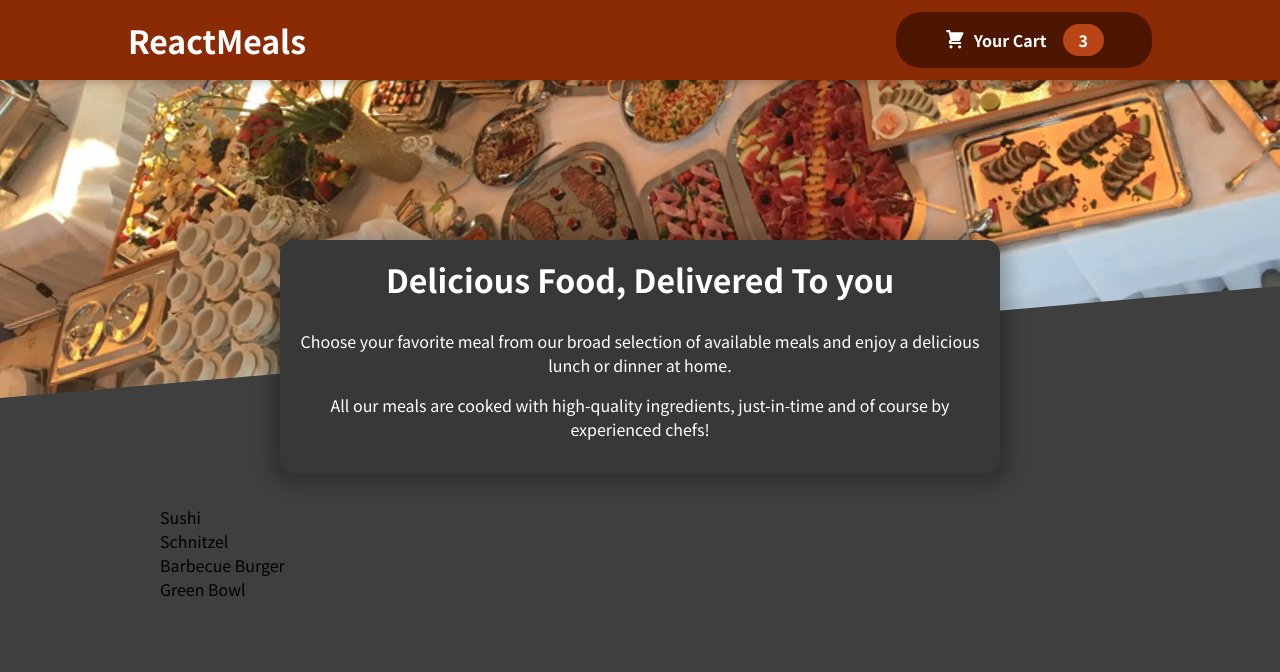
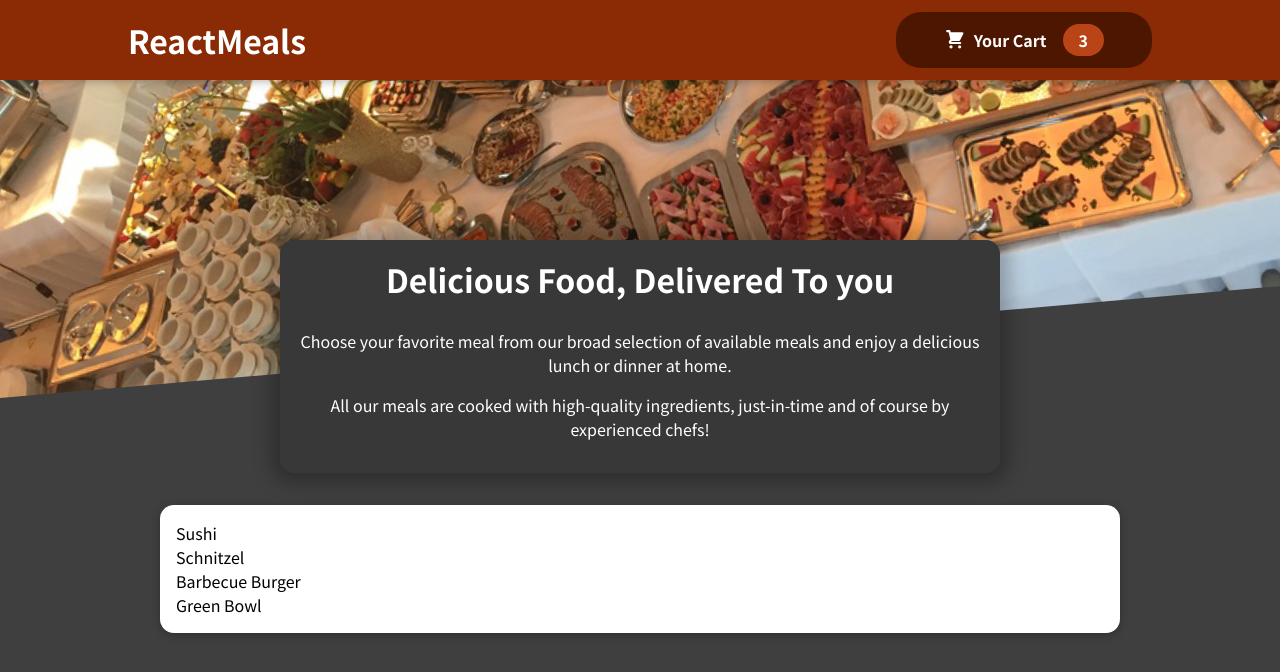
Before and after one commit to Dakota-Leonard/react-food-ordering-app, a React (Create React App) app: page / in a window 1280 px wide. Shown: the top 672 px of the page. Built offline with nearby package versions, Linux system fonts and the light colour scheme.

Commit message:
Wrap meal list in Card component and fix file name typos

```diff
--- a/src/components/Meals/AvailableMeals.js
+++ b/src/components/Meals/AvailableMeals.js
@@ -1,3 +1,4 @@
+import Card from '../UI/Card';
 import classes from './AvailableMeals.module.css';
 
 const DUMMY_MEALS = [
@@ -34,7 +35,9 @@ const AvailableMeals = () => {
 
   return (
     <section className={classes.meals}>
-      <ul>{mealsList}</ul>
+      <Card>
+        <ul>{mealsList}</ul>
+      </Card>
     </section>
   );
 };
--- a/src/components/UI/Card.js
+++ b/src/components/UI/Card.js
@@ -1,4 +1,4 @@
-import classes from './Card.component.css';
+import classes from './Card.module.css';
 
 const Card = props => {
   return <div className={classes.card}>{props.children}</div>;
```
Also changed, not shown: src/components/UI/Card.module.css (renamed from src/components/UI/Card.component.css).
